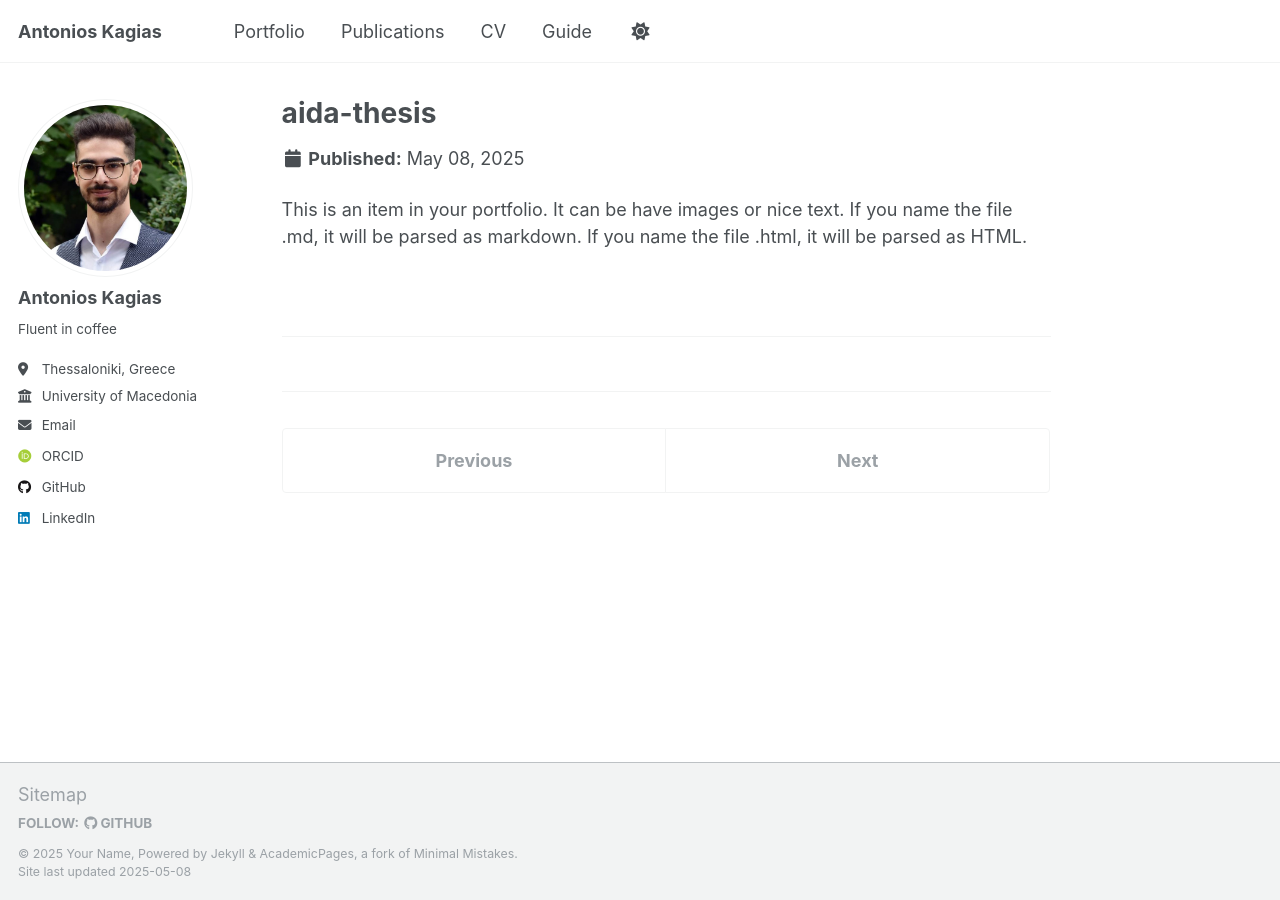
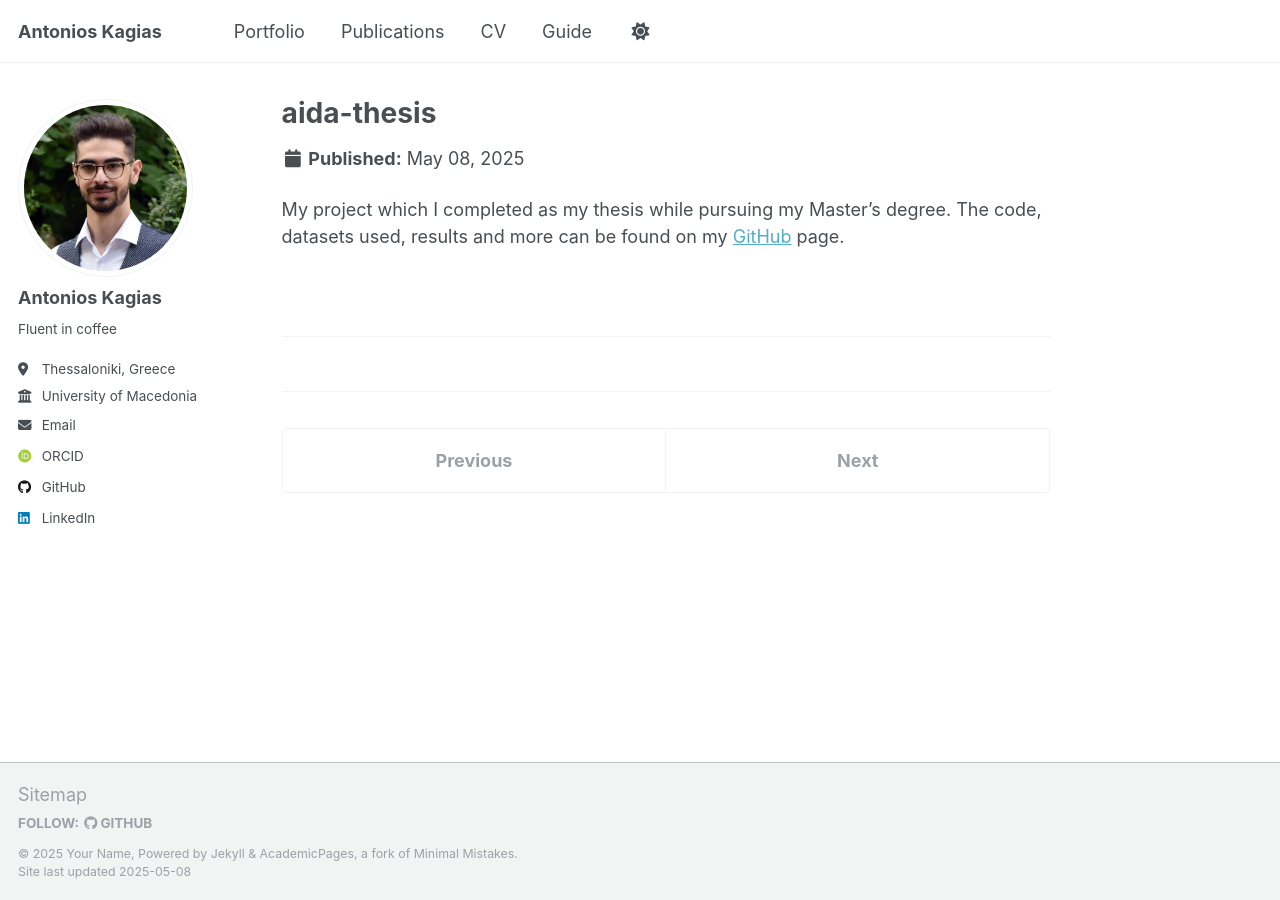
Before and after one commit to Antonios-Kagias/antonios-kagias.github.io, a Jekyll site: the page built from _portfolio/portfolio-2.md, in a window 1280 px wide. Built offline with Jekyll 4.4.1, drawn with Linux system fonts in a browser that asks for light colours; some web fonts are replaced.

Commit message:
Edit portfolio aida thesis

```diff
--- a/_portfolio/portfolio-2.md
+++ b/_portfolio/portfolio-2.md
@@ -1,7 +1,7 @@
 ---
 title: "aida-thesis"
-excerpt: "The project which I created as my thesis in the MSc in Artificial Intelligence and Data Analytics.<br/><img src='/images/500x300.png'>"
+excerpt: "The project which I created as my thesis in the MSc in Artificial Intelligence and Data Analytics.<br/><img src='/images/data_analysis.jpg' width='400' height='400'>"
 collection: portfolio
 ---
 
-This is an item in your portfolio. It can be have images or nice text. If you name the file .md, it will be parsed as markdown. If you name the file .html, it will be parsed as HTML.
+My project which I completed as my thesis while pursuing my Master's degree. The code, datasets used, results and more can be found on my [GitHub](https://github.com/Antonios-Kagias/aida-thesis "aida-thesis") page.
```
Also changed, not shown: images/data_analysis.jpg (added).
